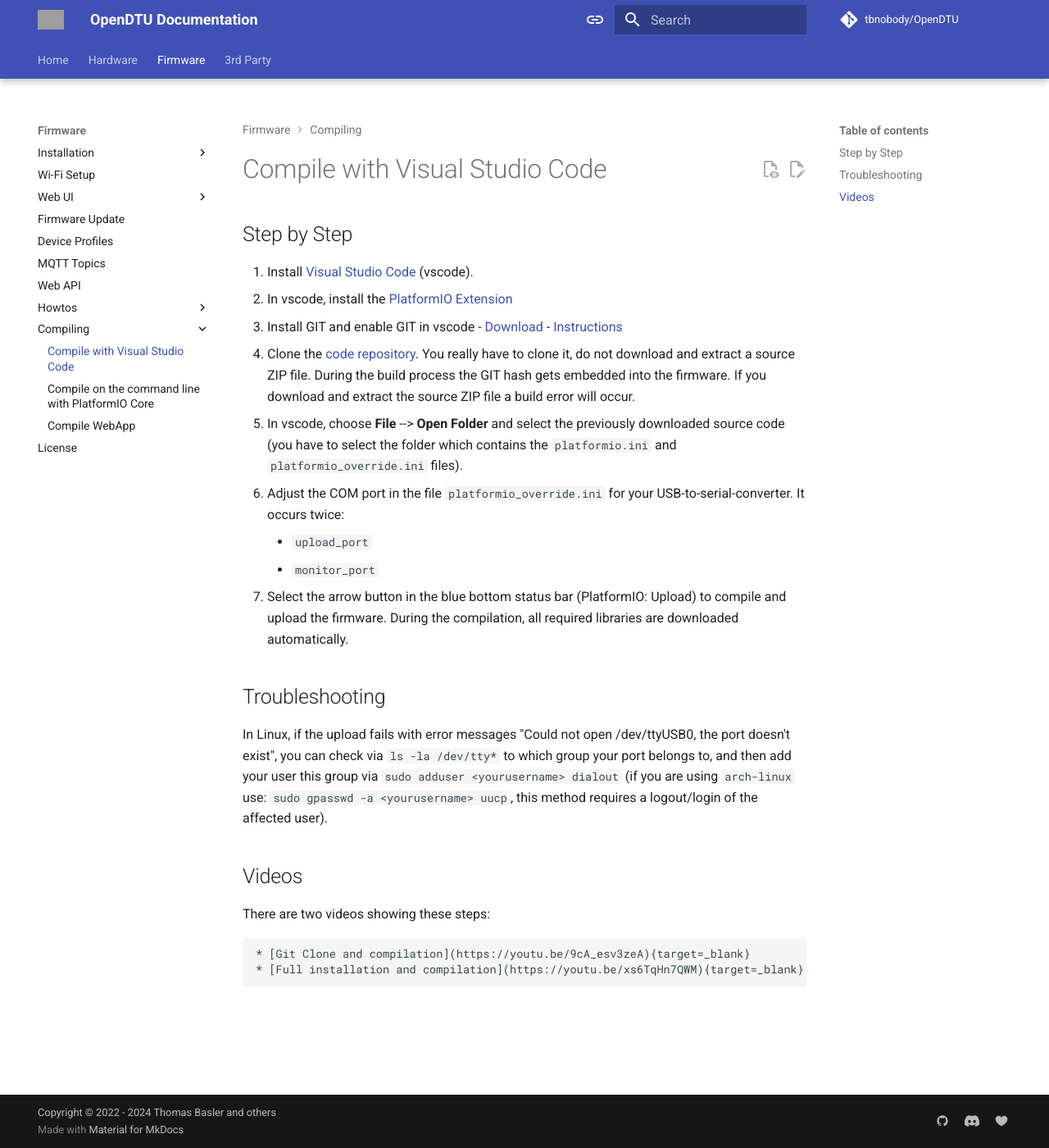
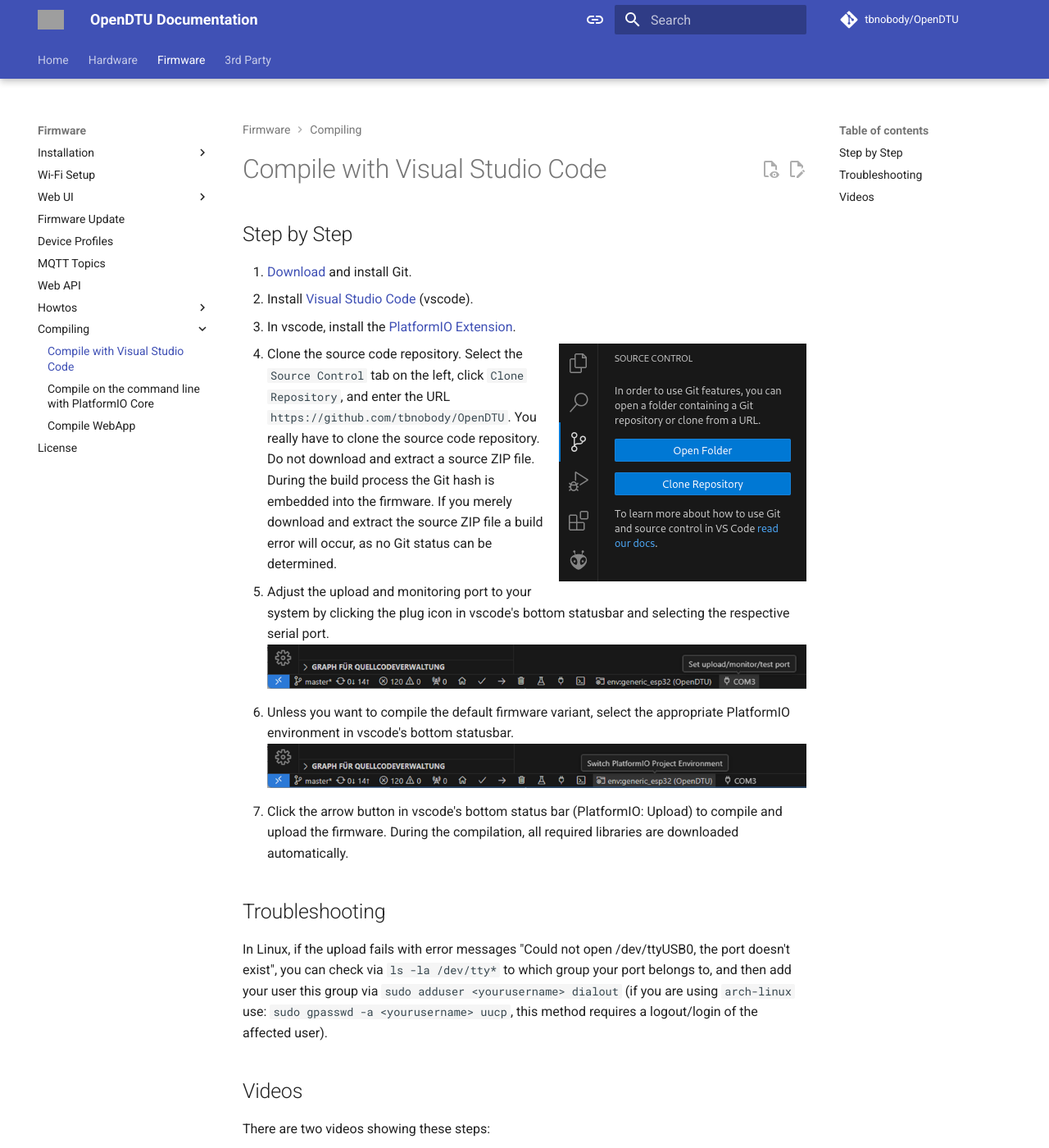
Before and after one commit to tbnobody/OpenDTU-docs, an MkDocs documentation site: the page built from docs/firmware/compile_vscode.md, in a window 1280 px wide and 1400 px high. Shown: the whole window at 82% size. Built offline with MkDocs 1.6.1 and Material for MkDocs 9.7.7, drawn with Linux system fonts in a browser that asks for light colours; comment, search, counter and statistics services are not loaded; grey boxes are pictures that could not be loaded.

Commit message:
update guide to compile with vscode
the steps are updated mainly to reflect the workflow with a current
version of vscode, which is slightly different. also, we need to tell
the user to select a PIO environment.

```diff
--- a/docs/firmware/compile_vscode.md
+++ b/docs/firmware/compile_vscode.md
@@ -2,24 +2,25 @@
 
 ## Step by Step
 
-1. Install [Visual Studio Code](https://code.visualstudio.com/download){target=_blank} (vscode).
-2. In vscode, install the [PlatformIO
-   Extension](https://marketplace.visualstudio.com/items?itemName=platformio.platformio-ide){target=_blank}
-3. Install GIT and enable GIT in vscode -
-   [Download](https://git-scm.com/downloads/){target=_blank} -
-   [Instructions](https://www.jcchouinard.com/install-git-in-vscode/){target=_blank}
-4. Clone the [code repository](https://github.com/tbnobody/OpenDTU).
-   You really have to clone it, do not download and extract a source ZIP file.
-   During the build process the GIT hash gets embedded into the firmware. If you
-   download and extract the source ZIP file a build error will occur.
-5. In vscode, choose **File** --> **Open Folder** and select the previously
-   downloaded source code (you have to select the folder which contains the
-   `platformio.ini` and `platformio_override.ini` files).
-6. Adjust the COM port in the file `platformio_override.ini` for your
-   USB-to-serial-converter. It occurs twice:
-    * `upload_port`
-    * `monitor_port`
-7. Select the arrow button in the blue bottom status bar (PlatformIO: Upload) to
+1. [Download](https://git-scm.com/downloads/){target=_blank} and install Git.
+2. Install [Visual Studio Code](https://code.visualstudio.com/download){target=_blank} (vscode).
+3. In vscode, install the [PlatformIO
+   Extension](https://marketplace.visualstudio.com/items?itemName=platformio.platformio-ide){target=_blank}.
+4. ![Clone Source Code](../assets/images/firmware/vscode_clone.png){align=right}
+   Clone the source code repository. Select the `Source Control` tab on the
+   left, click `Clone Repository`, and enter the URL
+   `https://github.com/tbnobody/OpenDTU`. You really have to clone
+   the source code repository. Do not download and extract a source ZIP file.
+   During the build process the Git hash is embedded into the firmware. If you
+   merely download and extract the source ZIP file a build error will occur, as
+   no Git status can be determined.
+5. Adjust the upload and monitoring port to your system by clicking the plug
+   icon in vscode's bottom statusbar and selecting the respective serial port.
+   ![Set Serial Port](../assets/images/firmware/vscode_port.png)
+6. Unless you want to compile the default firmware variant, select the
+   appropriate PlatformIO environment in vscode's bottom statusbar.
+   ![Select Environment](../assets/images/firmware/vscode_environment.png)
+7. Click the arrow button in vscode's bottom status bar (PlatformIO: Upload) to
    compile and upload the firmware. During the compilation, all required
    libraries are downloaded automatically.
 
```
Also changed, not shown: docs/assets/images/firmware/vscode_clone.png (added), docs/assets/images/firmware/vscode_environment.png (added), docs/assets/images/firmware/vscode_port.png (added).
